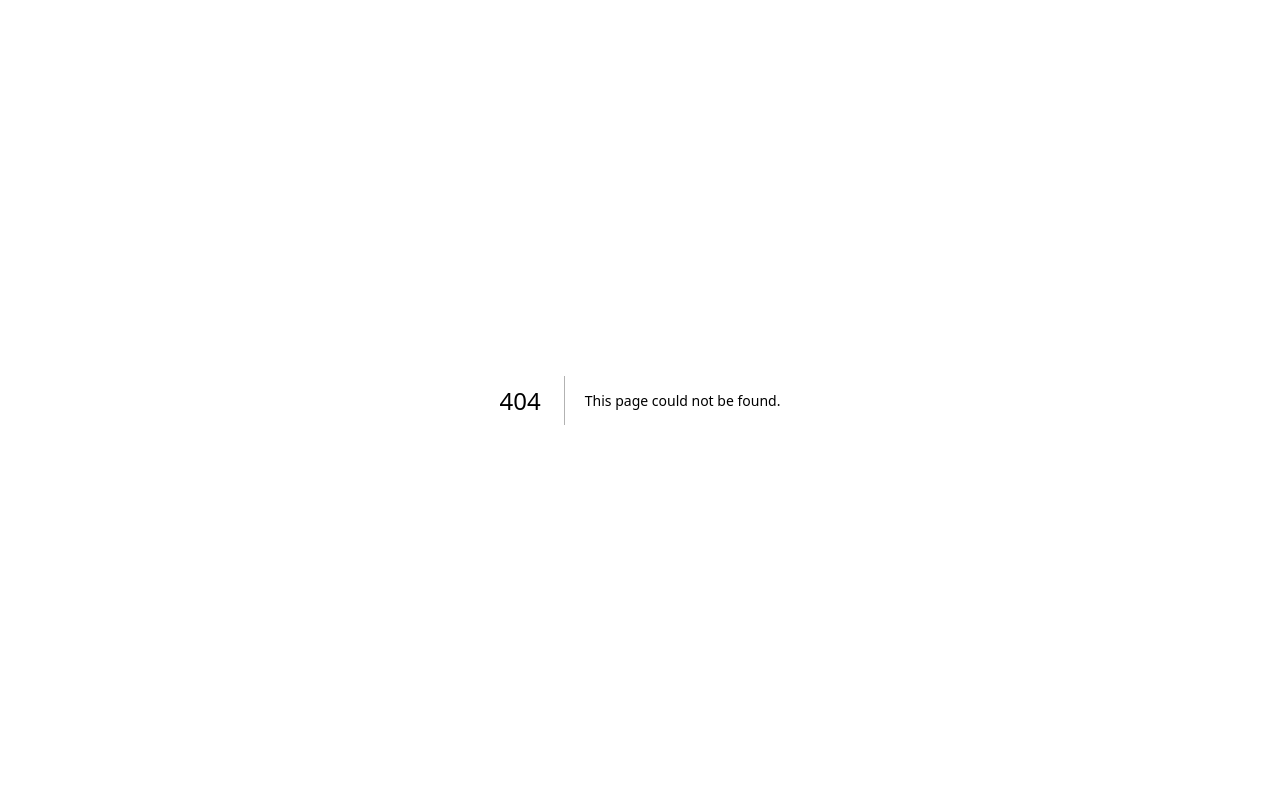
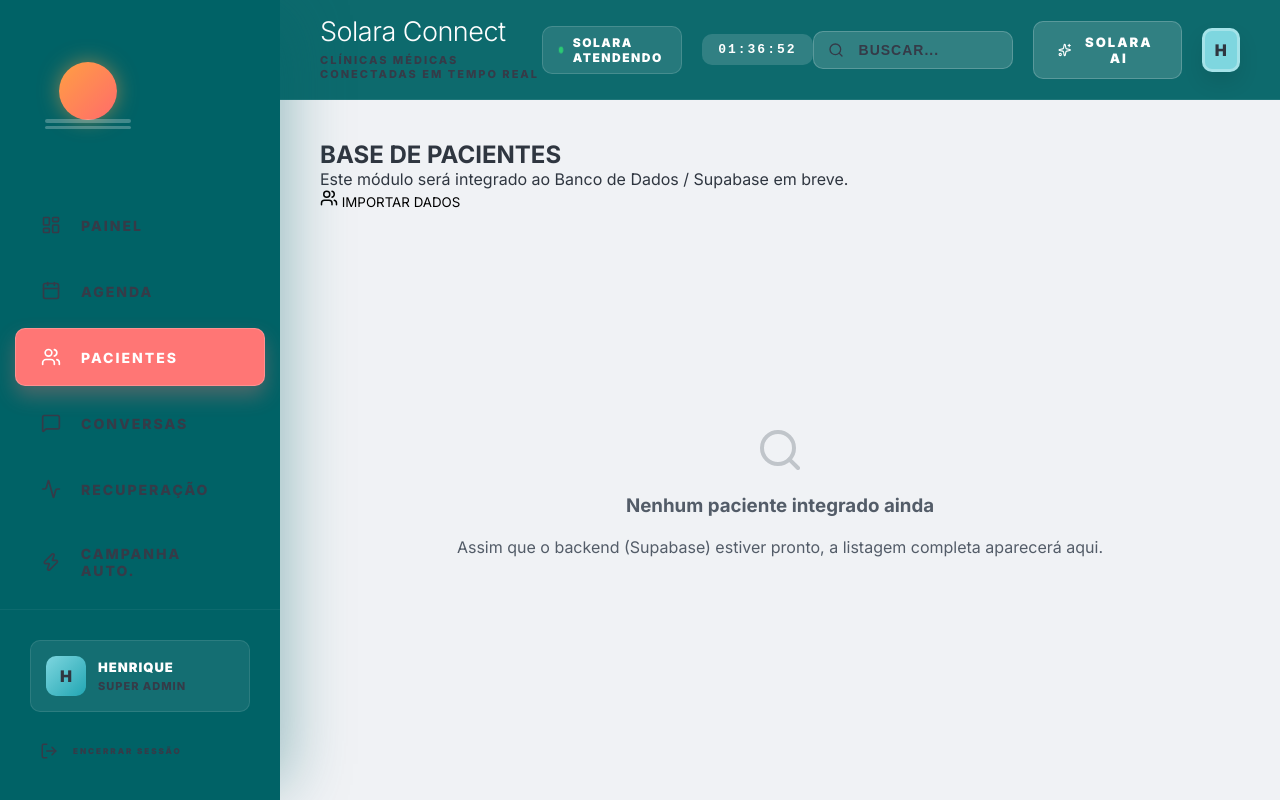
Before and after one commit to Speedpro04/odonto_connect, a Next.js app: page /dashboard/patients in a window 1280 px wide. Before the commit this address had no page. Built offline with nearby package versions, Linux system fonts and the light colour scheme.

Commit message:
Add placeholder pages for missing dashboard routes

```diff
--- /dev/null
+++ b/src/app/dashboard/patients/page.tsx
@@ -0,0 +1,30 @@
+'use client';
+
+import React from 'react';
+import DashboardLayout from '@/components/DashboardLayout/DashboardLayout';
+import { Users, Search } from 'lucide-react';
+import styles from '../overview.module.css';
+
+export default function PatientsPage() {
+  return (
+    <DashboardLayout>
+      <div className={styles.container}>
+        <div className={styles.header}>
+          <div>
+            <h2>BASE DE PACIENTES</h2>
+            <p>Este módulo será integrado ao Banco de Dados / Supabase em breve.</p>
+          </div>
+          <button className={styles.addBtn}>
+            <Users size={18} /> IMPORTAR DADOS
+          </button>
+        </div>
+
+        <div className={styles.card} style={{ height: '60vh', display: 'flex', alignItems: 'center', justifyContent: 'center', flexDirection: 'column', gap: '20px', color: 'var(--text-muted)' }}>
+          <Search size={48} opacity={0.3} />
+          <h3>Nenhum paciente integrado ainda</h3>
+          <p>Assim que o backend (Supabase) estiver pronto, a listagem completa aparecerá aqui.</p>
+        </div>
+      </div>
+    </DashboardLayout>
+  );
+}
```
Also changed, not shown: src/app/dashboard/conversations/page.tsx (added, +27 -0 lines), src/app/dashboard/specialists/page.tsx (added, +27 -0 lines).
